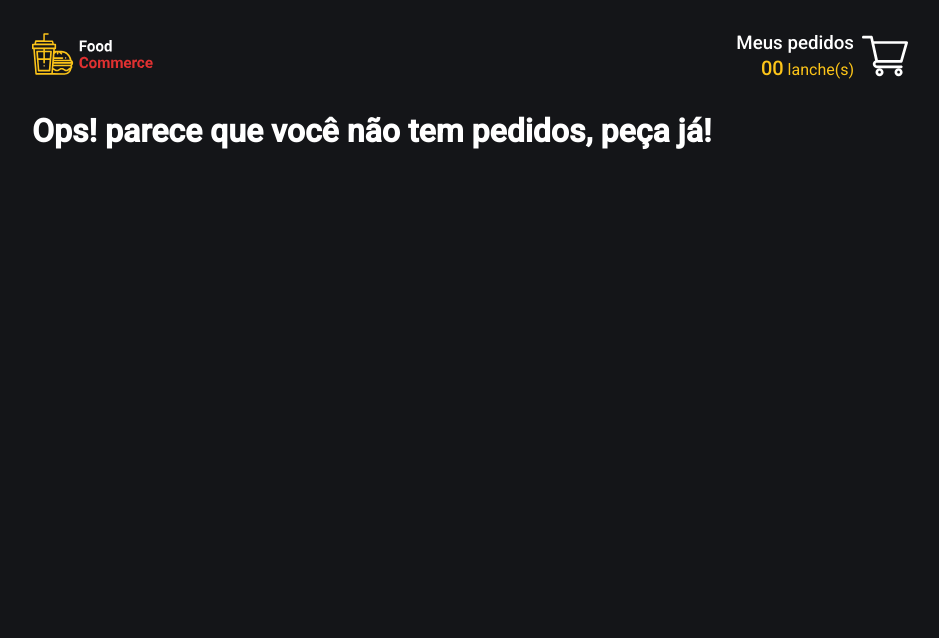
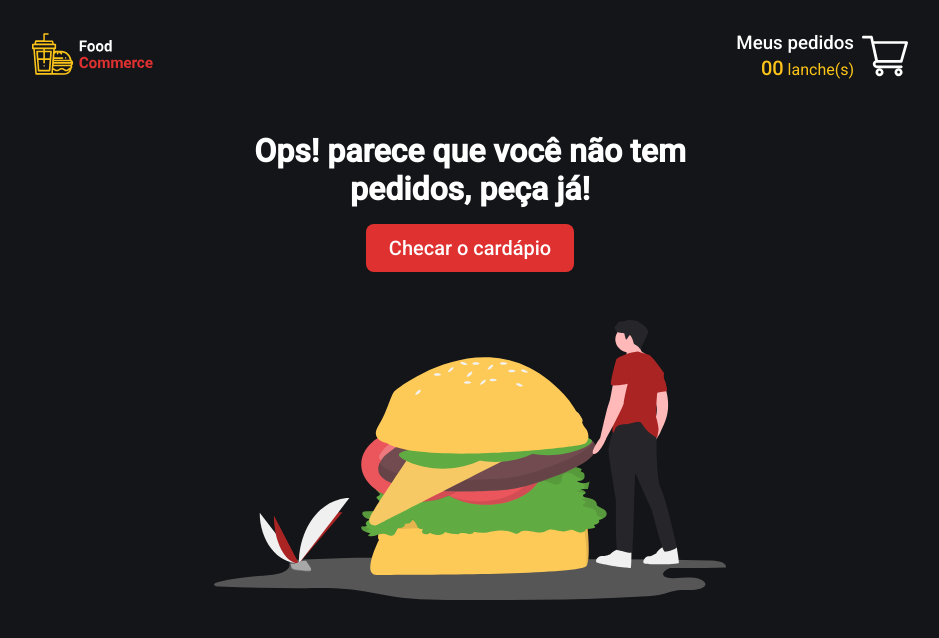
Before and after one commit to Wellington-Henrique/food-commerce-dev, a React (Create React App) app: page /cart in a window 1280 px wide. Shown: the top 638 px of the page, without its empty margins (170-1109 px from the left). Built offline with nearby package versions, Linux system fonts and the light colour scheme; data requests are answered from the project's data file.

Commit message:
Ajustando o EmptyCart

```diff
--- /dev/null
+++ b/src/components/EmptyCart/index.tsx
@@ -0,0 +1,20 @@
+
+import manAndBurgerImg from '../../assets/man-and-burger.svg';
+
+import { Button, Container } from './styles';
+
+interface EmptyCartProps {
+    title: string
+}
+
+const EmptyCart = ({title} : EmptyCartProps) => {
+  return (
+    <Container>
+        <h2>{title}</h2>
+        <Button to='/'>Checar o cardápio</Button>
+        <img src={manAndBurgerImg} alt="Homem com hambúrguer" />
+    </Container>
+  )
+}
+
+export default EmptyCart;
--- /dev/null
+++ b/src/components/EmptyCart/styles.ts
@@ -0,0 +1,44 @@
+import { darken } from "polished";
+import { Link } from "react-router-dom";
+import styled from "styled-components";
+
+export const Container = styled.section`
+    display: flex;
+    flex-direction: column;
+    align-items: center;
+    text-align: center;
+
+    padding: 1.25rem 0.5rem;
+
+    h2 {
+        max-width: 500px;
+        font-size: 2rem;
+    }
+
+    img {
+        width: 100%;
+        max-width: 32rem;
+    }
+`
+
+export const Button = styled(Link)`
+    display: block;
+
+    background: ${({ theme }) => theme.colors.red };
+    width: 100%;
+    max-width: 13rem;
+    height: 3rem;
+
+    border-radius: 8px;
+    margin: 1rem 0 3rem;
+
+    font-weight: 500;
+    font-size: 1.25rem;
+    line-height: 3rem;
+
+    transition: background 0.3s;
+
+    &:hover {
+        background: ${darken(0.1, '#AA2424')};
+    }
+`
--- a/src/pages/MyCart/Table/index.tsx
+++ b/src/pages/MyCart/Table/index.tsx
@@ -3,6 +3,7 @@
 
 import TableDesktop, { } from './TableDesktop';
 import TableMobile from "./TableMobile";
+import EmptyCart from "../../../components/EmptyCart";
 
 const Table = () => {
     const [ windowWidth, setWindowWidth] = useState(document.documentElement.clientWidth);
@@ -23,7 +24,7 @@
     }, [])
 
     if (!cart.length) {
-        return <h1>Ops! parece que você não tem pedidos, peça já!</h1>;
+        return <EmptyCart title='Ops! parece que você não tem pedidos, peça já!'/>
     }
 
     return (
```
